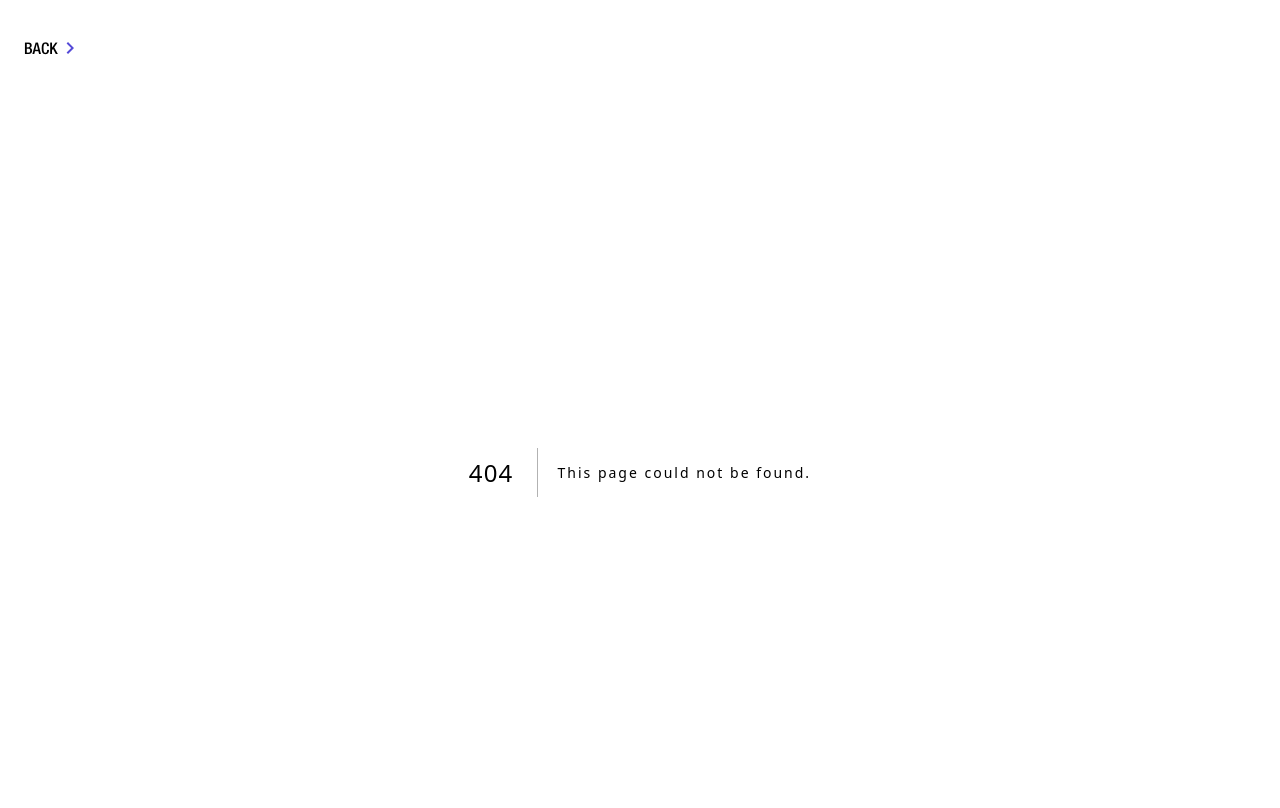
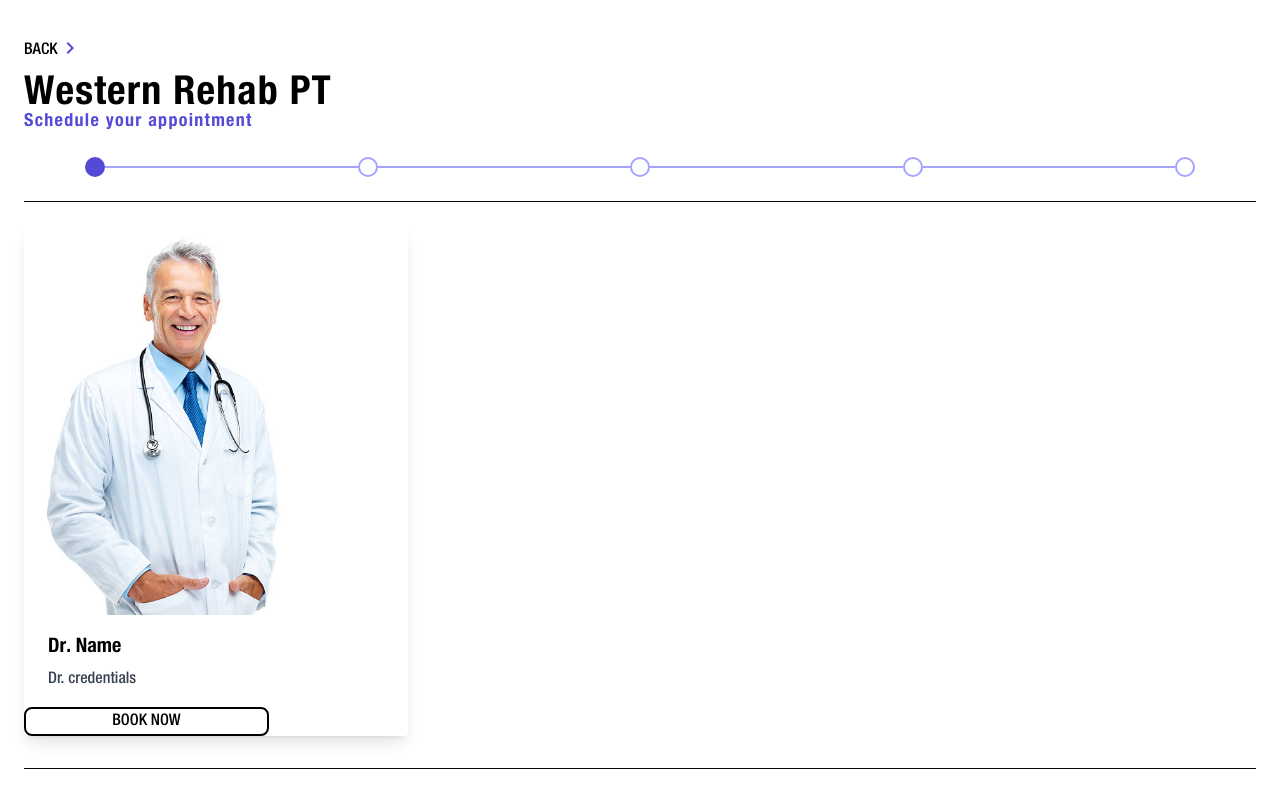
Before and after one commit to chingu-voyages/v44-tier3-team-40, a Next.js app: page /chooseProvider in a window 1280 px wide. Before the commit this address had no page. Shown: the top 808 px of the page. Built offline with nearby package versions, Linux system fonts and the light colour scheme.

Commit message:
feat: WIP choose provider page and doctor card

```diff
--- /dev/null
+++ b/app/(client)/chooseProvider/page.tsx
@@ -0,0 +1,23 @@
+import { FC } from "react";
+import ProgressStepper from "../../components/ProgressStepper"
+import DoctorCard from "@/app/CardComponents/DoctorCard";
+
+
+const ChooseProviderPage = () => {
+    return (
+        <div>
+            <h1 className="text-[40px]">Western Rehab PT</h1>
+            <h6 className="text-blueLapis">Schedule your appointment</h6>
+            <br />
+            <ProgressStepper currentStep={0} length={5} />
+
+            <hr className="h-px my-6 bg-gray-200 border-0 bg-neutral-950" />
+
+            <DoctorCard />
+
+            <hr className="h-px my-8 bg-gray-200 border-0 bg-neutral-950" />
+        </div>
+    )
+}
+
+export default ChooseProviderPage;
--- /dev/null
+++ b/app/CardComponents/DoctorCard.tsx
@@ -0,0 +1,16 @@
+const DoctorCard = () => {
+    return (
+        <div className="max-w-sm rounded overflow-hidden shadow-lg">
+            <img className="w-full" src="/images/doctorImage.jpeg" alt="doctor dummy image"></img>
+            <div className="px-6 py-4">
+                <div className="font-bold text-xl mb-2">Dr. Name</div>
+                <p className="text-gray-700 text-base">
+                    Dr. credentials
+                </p>
+            </div>
+            <button className="w-[245px] border-black rounded-lg border-2 ">BOOK NOW</button>
+        </div>
+    )
+}
+
+export default DoctorCard;
```
Also changed, not shown: public/images/doctorImage.jpeg (added).
